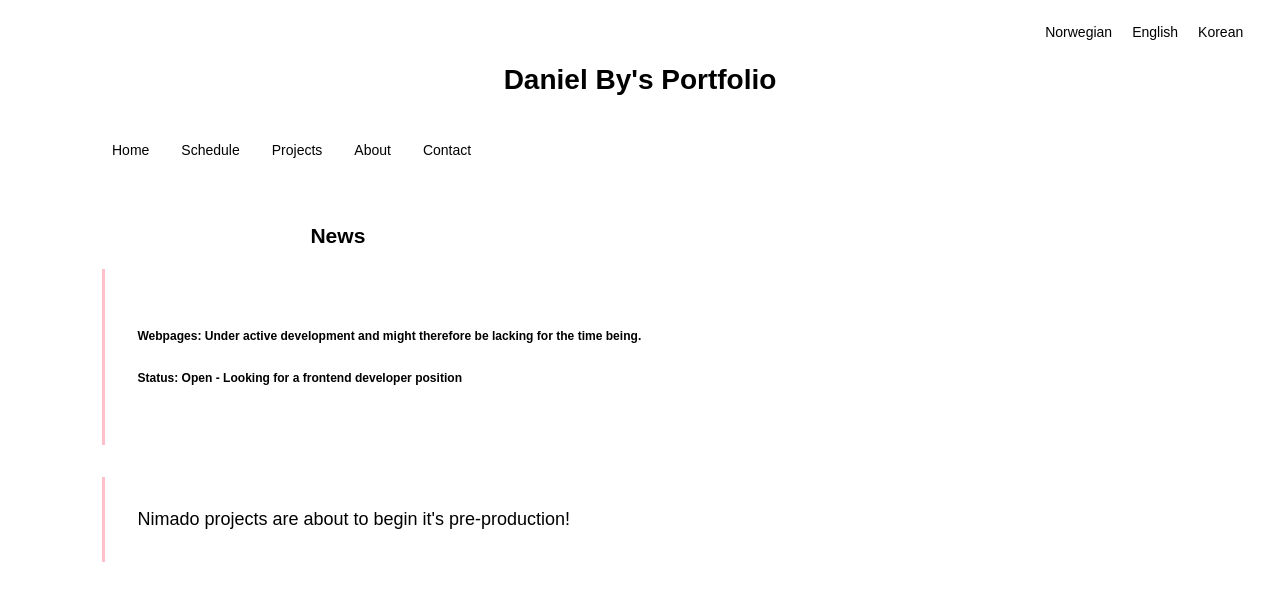
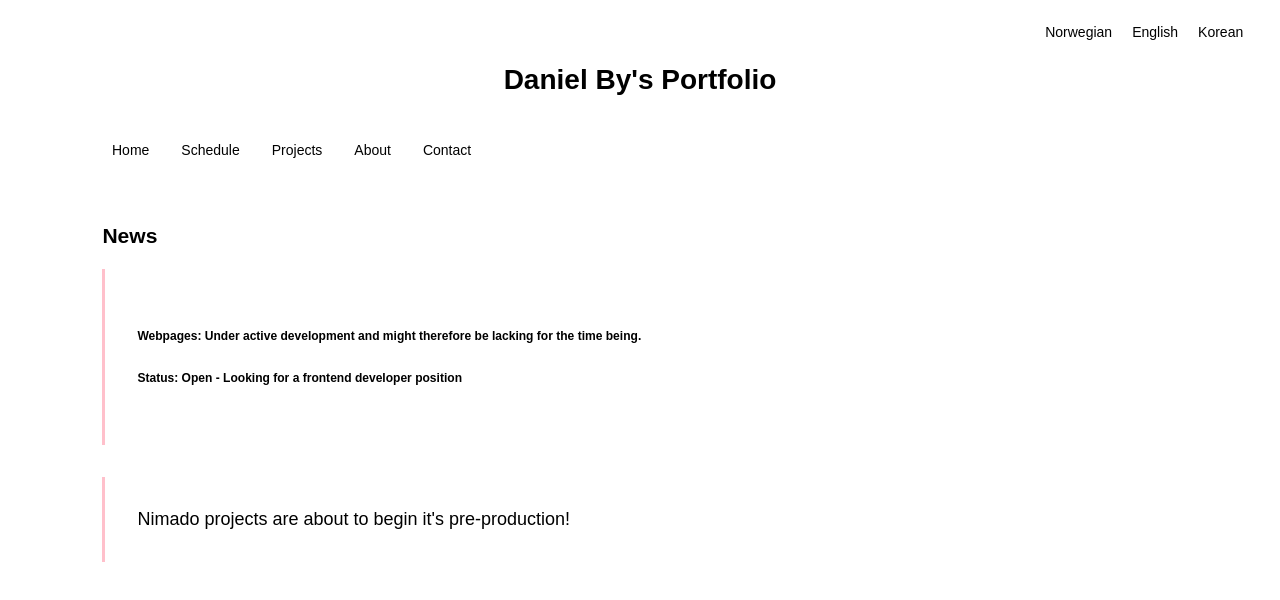
Before and after one commit to Danielsby/homepage, a React (Create React App) app: page / in a window 1280 px wide. Shown: the top 600 px of the page. Built offline with nearby package versions, Linux system fonts and the light colour scheme.

Commit message:
Headline position.

```diff
--- a/src/global/layouts/pages/frontpage.scss
+++ b/src/global/layouts/pages/frontpage.scss
@@ -11,5 +11,4 @@
 }
 
 .news-title {
-  margin-left: 13rem;
 }
```
